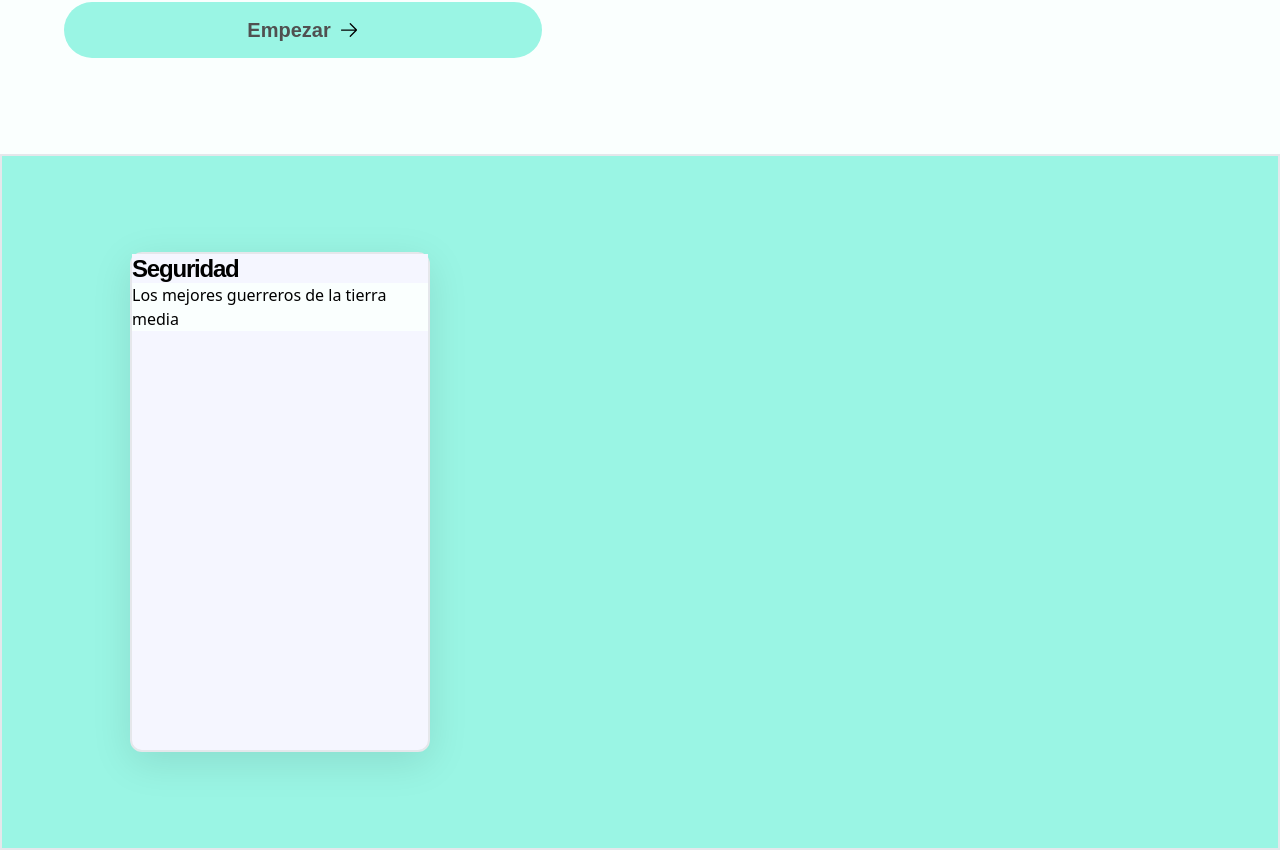
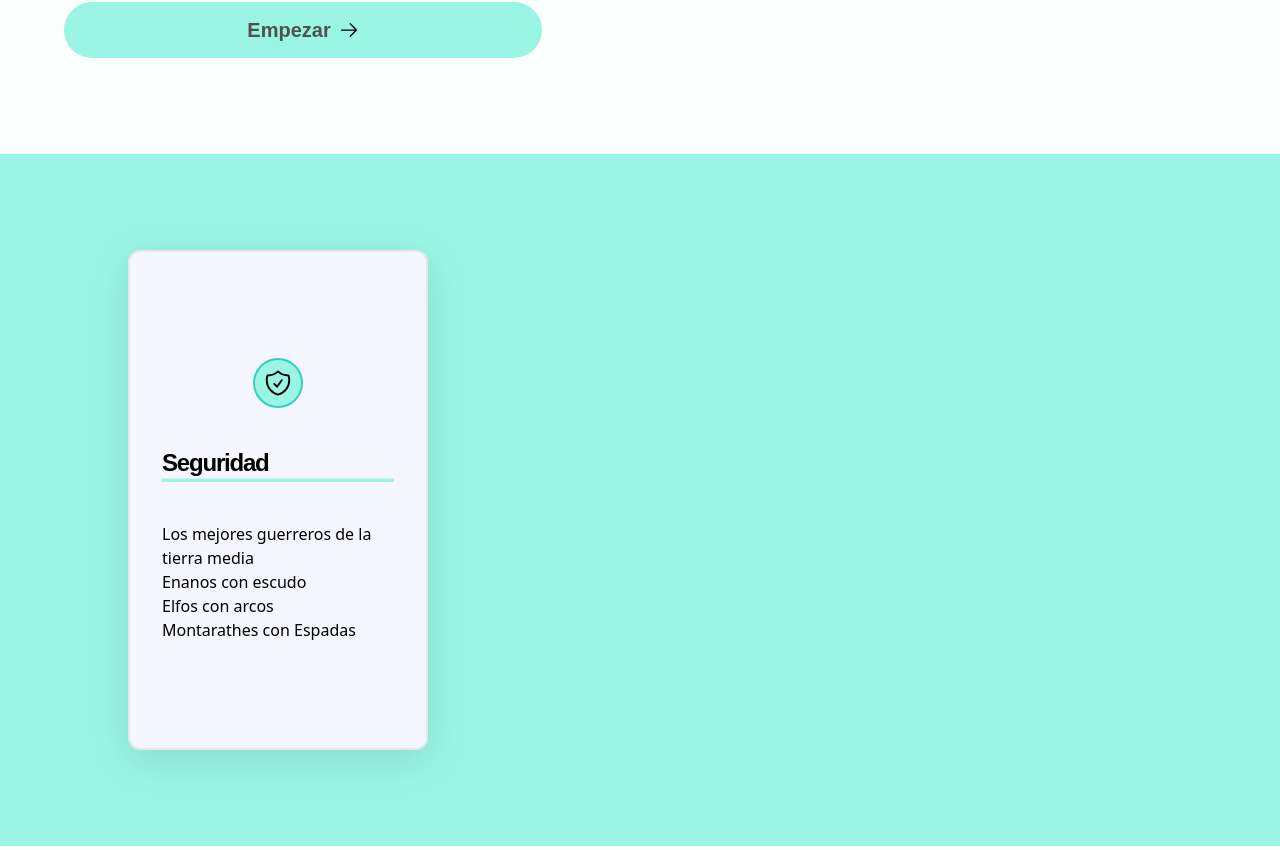
Before and after one commit to feixes/khazad-dum-delivery, a React (Vite) app: page / in a window 1280 px wide. Shown: the part 763-1613 px from the top of the page. Built offline with nearby package versions, Linux system fonts and the light colour scheme.

Commit message:
feature card styles - to finish

```diff
--- a/src/assets/icons/index.ts
+++ b/src/assets/icons/index.ts
@@ -1,9 +1,11 @@
 import cross from './cross.svg'
 import hamburgerMenu from './hamburgerMenu.svg'
 import rightArrow from './rightArrow.svg'
+import shield from './shield.svg'
 
 export {
     cross,
     hamburgerMenu,
-    rightArrow
+    rightArrow,
+    shield
 }
--- a/src/landing/pages/HomePage.tsx
+++ b/src/landing/pages/HomePage.tsx
@@ -1,6 +1,8 @@
 import { Hero } from "../../ui/components"
 
 import { mapa } from "../../assets/images"
+import { shield } from "../../assets/icons"
+
 
 
 
@@ -12,12 +14,23 @@ export const HomePage = () => {
                 <Hero imgURL={mapa} />
             </section>
 
-            <section className="border-2 padding bg-primary w-full">
+            <section className=" padding bg-primary w-full">
                 <div className="max-container bg-inherit padding-x">
-                    <div className="border-2 rounded-xl max-w-[300px] h-[500px] bg-pale-blue shadow-3xl flex-col justify-center items-center">
-                        <h4 className="text-2xl bg-inherit font-palanquin font-bold tracking-tighter">Seguridad</h4>
-                        <ul className="bg-inherit">
-                            <li>Los mejores guerreros de la tierra media</li>
+                    <div className="border-2 rounded-xl max-w-[300px] h-[500px] bg-pale-blue shadow-3xl flex flex-col justify-center items-around p-8">
+                        <img
+                            src={shield}
+                            alt={shield}
+                            height={50}
+                            width={50}
+                            className="bg-primary rounded-full p-2 mx-auto mb-10 border-primary-dark border-2" />
+
+                        <h4 className="text-2xl bg-transparent font-palanquin font-bold tracking-tighter">Seguridad</h4>
+                        <hr className="h-1 bg-primary" />
+                        <ul className="bg-transparent mt-10 text-montserrat">
+                            <li className="bg-transparent">Los mejores guerreros de la tierra media</li>
+                            <li className="bg-transparent">Enanos con escudo</li>
+                            <li className="bg-transparent">Elfos con arcos</li>
+                            <li className="bg-transparent">Montarathes con Espadas</li>
                         </ul>
                     </div>
                 </div>
--- a/src/ui/components/Hero.tsx
+++ b/src/ui/components/Hero.tsx
@@ -1,4 +1,4 @@
-import { rightArrow } from "../../assets/icons"
+import { rightArrow, shield } from "../../assets/icons"
 
 
 export const Hero = ({ imgURL }) => {
@@ -10,6 +10,7 @@ export const Hero = ({ imgURL }) => {
                     className="text-8xl font-bold font-palanquin leading-[.95] tracking-tight max-xl:text-[72px] max-[1145px]:text-6xl max-[1070px]:text-3xl">
                     De la comarca a <span className="text-primary">Mordor</span> en 30 días
                 </h1>
+
                 <p className="text-black-pale mt-6 text-xl leading-10">Transportamos cualquier tipo de joyería para su posterior destrucción en la fragua que lo forjó</p>
                 <button className="group flex justify-center btn-primary w-full py-4 text-xl mt-20">
                     Empezar
```
Also changed, not shown: src/assets/icons/shield.svg (added).
